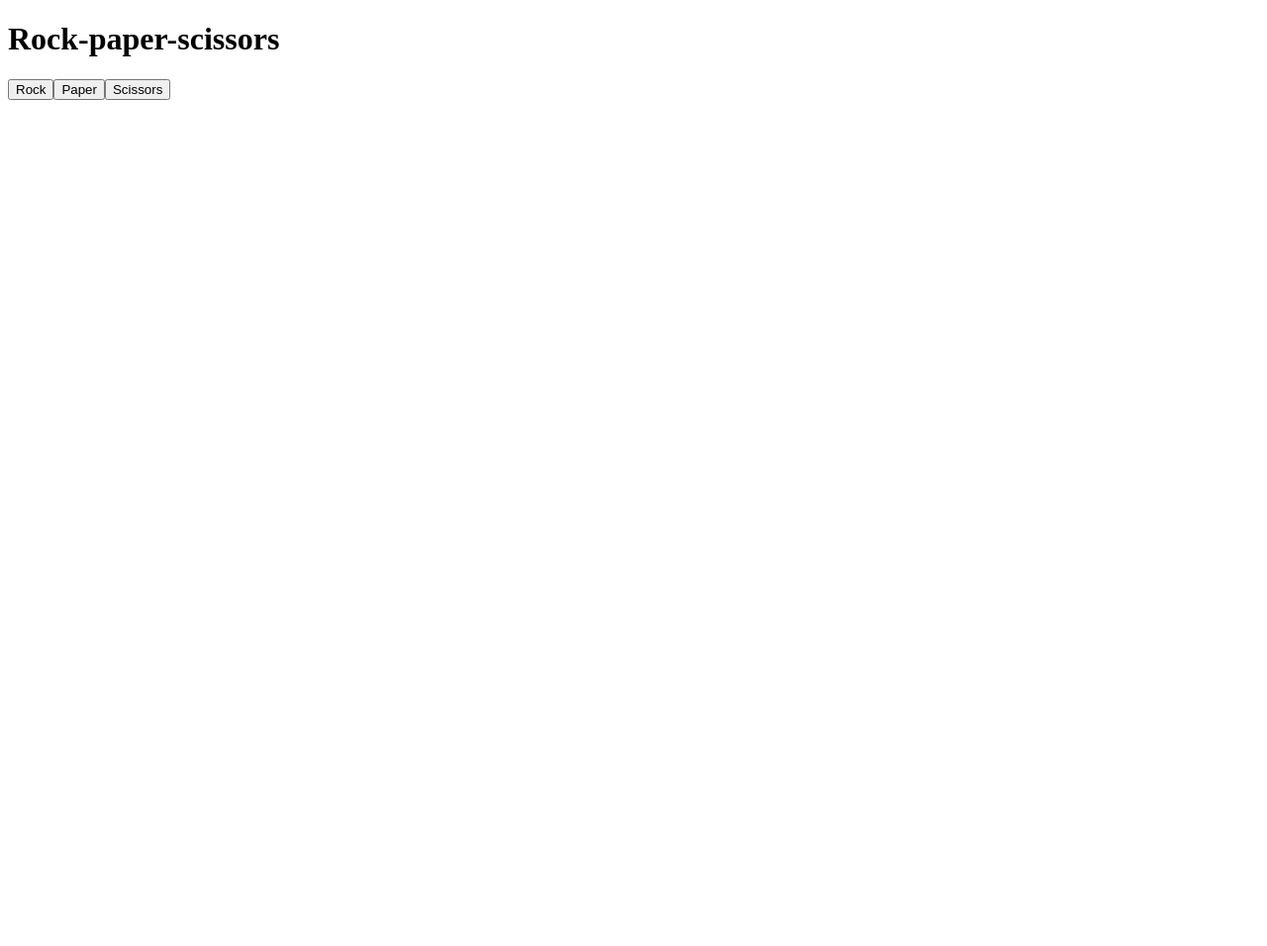
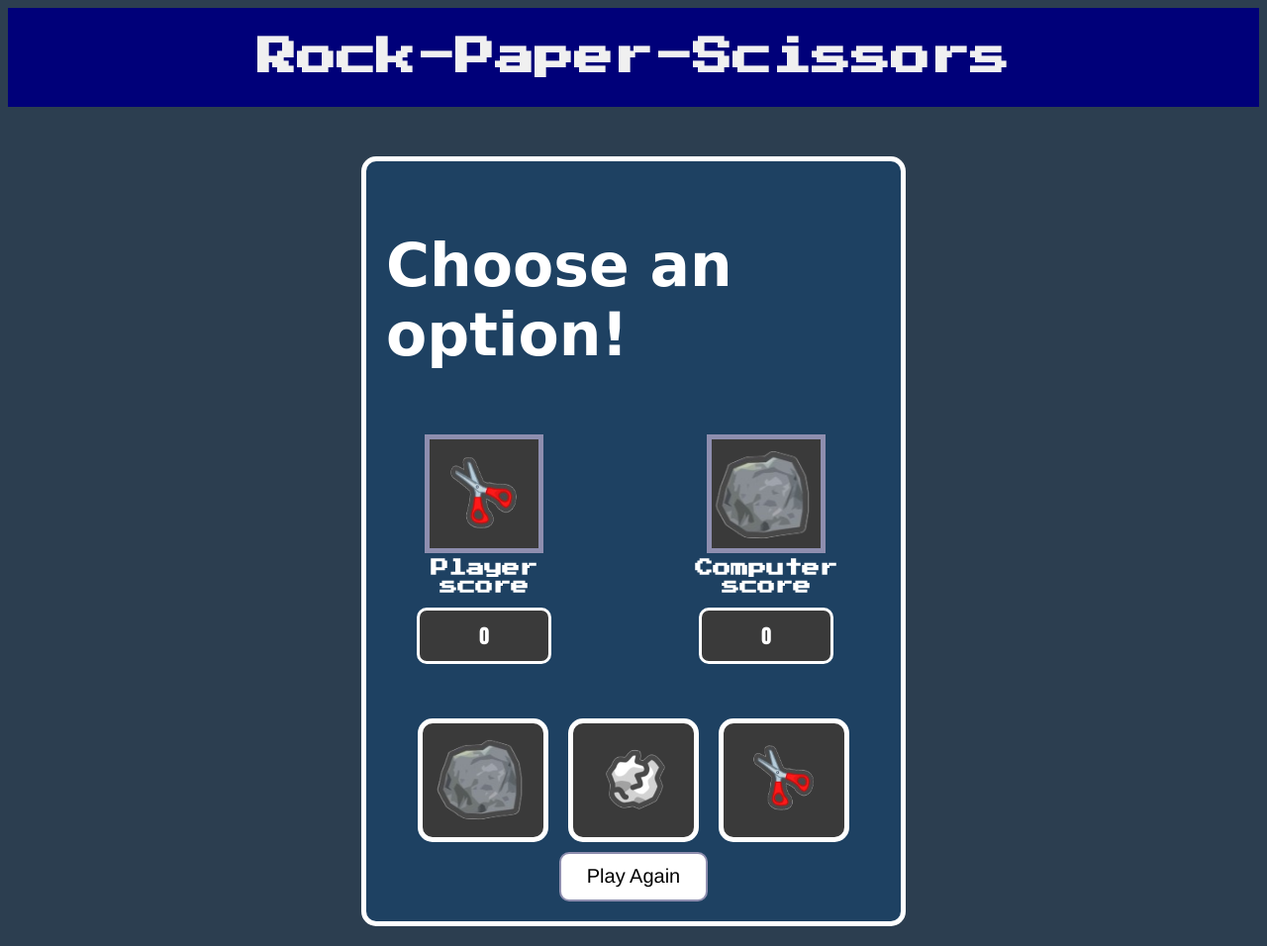
Before and after one commit to LucasMati/Rock-Paper-Scissors-game, a plain HTML site: page rock-paper-scissors.html in a window 1280 px wide. Shown: the whole page at 99% size. Before the commit the page ends 800 px from the top, so only its background shows below. Drawn offline with Linux system fonts and the light colour scheme.

Commit message:
Styled the interface with CSS for better UI/UX

```diff
--- a/rock-paper-scissors.html
+++ b/rock-paper-scissors.html
@@ -4,11 +4,60 @@
     <meta charset="UTF-8">
     <meta name="viewport" content="width=device-width, initial-scale=1.0">
     <title>Rock-paper-scissors</title>
+    <link rel="stylesheet" href="style.css">
+</head>
+<body>
 
-<body>
-<header>
-    <h1>Rock-paper-scissors</h1>
+    <div class="first-container">
+        <div class="game-title">
+            <header>
+                <h1>Rock-Paper-Scissors</h1>
+            </header>
+        </div>
+    </div>
+    <div class="global-container">
+    <div class="second-container">
+        <div id="matchWinner">
+            <h2>Choose an option!</h2>
+        </div>
 
+    </div>
+    <div class="third-container">
+        <div class="round-result">
+            <div class = "humanChoice">
+                <p><img id="humanImg" src="scissor.png" alt="Human Choice"></p>
+                <p class="choice">Player score</p>
+                <p id="humanScore">0</p>
+            </div>
+            <div class="computerChoice">
+                <p><img id= "computerImg" src="rock.png" alt="Human Choice"></p>
+                <p class="choice">Computer score</p>
+                <p id="computerScore">0</p>
+            </div>
+
+
+        </div>
+        <div class="result">
+            <p id="roundWinner"></p>
+
+        </div>
+    </div>
+
+    <div class="fourth-container">
+        <div class="button-container">
+            <button id="rockButton"><img src="rock.png" alt="Rock"></button>
+        </div>
+        <div class="button-container">
+            <button id="paperButton"><img src="paper.png" alt=""></button>
+        </div>
+        <div class="button-container">
+            <button id="scissorsButton"><img src="scissor.png" alt="Scissors"></button>
+        </div>
+    </div>
+    <div class="fifth-container">
+        <button id="restart">Play Again</button>
+    </div>
+    </div>
+    <script src="script.js"></script>
 </body>
-<script src="script.js"></script>
 </html>
--- a/script.js
+++ b/script.js
@@ -5,36 +5,51 @@ const rules = {
     paper: { beats: "rock" },
     scissors: { beats: "paper" }
 };
-const rockButton = document.createElement('button');
-const paperButton = document.createElement('button');
-const scissorsButton = document.createElement('button');
+const rockButton = document.getElementById('rockButton');
+const paperButton = document.getElementById('paperButton');
+const scissorsButton = document.getElementById('scissorsButton');
+const restartButton = document.getElementById('restart')
 const score = document.createElement('div');
-const roundWinner = document.createElement('div');
-const matchWinner = document.createElement('div');
 
-score.appendChild(matchWinner);
-score.appendChild(roundWinner);
+const matchWinner = document.getElementById('matchWinner');
+const humanPoints = document.getElementById('humanScore');
+const computerPoints = document.getElementById('computerScore');
+const roundWinner = document.getElementById('roundWinner');
+let imgHuman = document.getElementById('humanImg');
+let imgComputer = document.getElementById('computerImg')
 
-rockButton.textContent = "Rock";
-paperButton.textContent = "Paper";
-scissorsButton.textContent = "Scissors";
 
-document.body.appendChild(rockButton);
-document.body.appendChild(paperButton);
-document.body.appendChild(scissorsButton);
-document.body.appendChild(score);
-document.body.appendChild(roundWinner);
-document.body.appendChild(matchWinner);
+
+
 
 
 function getComputerChoice(max){
     let rand = Math.floor(Math.random()*max);
+    console.log("Computer Choice (Random Number):", rand); // Depuración
     return options[rand]
 
 }
-
+function getComputerImg(computerChoice){
+    if(computerChoice === "rock"){
+        imgComputer.src = "rock.png"
+    }
+    else if(computerChoice === "paper"){
+        imgComputer.src = "paper.png"
+    }
+    else if(computerChoice === "scissors"){
+        imgComputer.src = "scissor.png"
+    }
+}
 let humanScore = 0
 let computerScore = 0
+function restartGame(){
+    document.querySelectorAll("button").forEach(btn => {
+        if (btn.id !== "restart") { // Evita deshabilitar el botón que activa la función
+            btn.disabled = true;
+        }
+    });
+}
+
 function selectWinner(humanChoice,computerChoice){
     if(humanChoice === computerChoice){
         roundWinner.textContent = "It's a tie!"
@@ -49,17 +64,21 @@ function selectWinner(humanChoice,computerChoice){
         computerScore += 1
     }
 
-    score.textContent = `Your Score: ${humanScore} Computer Score: ${computerScore}`
+    humanPoints.textContent = ` ${humanScore}`
+    computerPoints.textContent = ` ${computerScore}`
 
     if(humanScore === 5){
         matchWinner.textContent = "You win the match!"
         humanScore = 0
         computerScore = 0
+        restartGame()
+
     }
     else if(computerScore === 5){
         matchWinner.textContent = "The computer wins the match!"
         humanScore = 0
         computerScore = 0
+        restartGame()
     }
 
 }
@@ -67,12 +86,9 @@ function playRound(humanChoice){
 
 
     const computerChoice = getComputerChoice(3);
-
+    getComputerImg(computerChoice);
     selectWinner(humanChoice,computerChoice)
 
-
-    console.log("Your Score: ",humanScore)
-    console.log("Computer Score: ",computerScore)
 
 
 
@@ -81,12 +97,25 @@ function playRound(humanChoice){
 
 rockButton.addEventListener('click',function(){
     playRound("rock")
+    imgHuman.src = "rock.png"
 
 });
 paperButton.addEventListener('click',function(){
     playRound("paper")
+    imgHuman.src = "paper.png"
 });
 scissorsButton.addEventListener('click',function(){
     playRound("scissors")
+    imgHuman.src = "scissor.png"
 
 });
+restartButton.addEventListener('click',function(){
+    humanPoints.textContent = ` ${humanScore}`
+    computerPoints.textContent = ` ${computerScore}`
+    matchWinner.textContent = "Choose your Weapon"
+    document.querySelectorAll("button").forEach(btn => {
+        if (btn.id !== "restart") { // Evita deshabilitar el botón que activa la función
+            btn.disabled = false;
+        }
+    });
+})
--- /dev/null
+++ b/style.css
@@ -0,0 +1,161 @@
+@import url('https://fonts.googleapis.com/css2?family=Press+Start+2P&display=swap');
+
+body {
+  background-color: #2C3E50;
+  color: #FFFFFF;
+  font-family: "Press Start 2P", cursive;
+}
+
+.global-container {
+  margin: 50px auto 20px;
+  display: flex;
+  flex-direction: column;
+  justify-content: center;
+  align-items: center;
+  background-color: rgba(0, 71, 138, 0.308);
+  border: solid 5px #FFFFFF;
+  width: 500px;
+  border-radius: 15px;
+  padding: 20px;
+}
+
+.first-container {
+  font-size: 20px;
+
+  background-color: rgb(0, 0, 121);
+  font-weight: bold;
+  height: 100px;
+  color: #f0f0f0;
+  display: flex;
+  flex-wrap: wrap;
+  justify-content: center;
+  align-items: center;
+}
+
+header {
+  display: flex;
+  justify-self: center;
+  align-self: center;
+
+}
+
+.second-container {
+  top: 20px;
+  display: flex;
+  flex-wrap: wrap;
+  justify-content: center;
+  align-items: center;
+}
+
+.game-options {
+  display: flex;
+  justify-content: center;
+  align-items: center;
+}
+
+.third-container {
+  display: flex;
+  flex-direction: column;
+  justify-content: center;
+  align-items: center;
+}
+
+.round-result {
+  display: flex;
+  justify-content: center;
+  align-items: center;
+  gap: 70px;
+}
+
+.humanChoice, .computerChoice {
+  display: flex;
+  flex-direction: column;
+  align-items: center;
+  text-align: center;
+}
+
+.humanChoice img, .computerChoice img {
+  background-color: #3A3A3A;
+  border: solid 5px rgb(142, 142, 175);
+  width: 110px;
+  height: 110px;
+  object-fit: contain;
+}
+
+.choice {
+  font-size: 18px;
+  font-weight: bold;
+  margin-top: -10px;
+}
+
+#humanScore, #computerScore {
+  margin-top: -5px;
+  border: solid 3px;
+  border-radius: 10px;
+  padding: 10px;
+  width: 110px;
+  background-color: #3A3A3A;
+  color: white;
+  font-size: 20px;
+  font-family: Impact, Haettenschweiler, 'Arial Narrow Bold', sans-serif;
+}
+
+.result {
+  display: flex;
+  flex-direction: column;
+  align-items: center;
+  justify-items: center;
+}
+
+#roundWinner {
+  margin-top: -5px;
+  font-size: 30px;
+  font-weight: bold;
+  font-family: "Bangers", cursive;
+}
+
+#matchWinner {
+  font-size: 40px;
+  font-weight: bold;
+  font-family: "Bangers", cursive;
+}
+
+.fourth-container {
+  display: flex;
+  justify-content: center;
+  align-items: center;
+  gap: 20px;
+  flex-wrap: wrap;
+  margin: 10px;
+}
+
+button {
+  border: solid 5px #FFFFFF;
+  border-radius: 15px;
+  background-color: #3A3A3A;
+  cursor: pointer;
+}
+
+button img {
+  width: 100px;
+  height: 100px;
+  margin: 5px;
+  object-fit: contain;
+}
+
+.fifth-container {
+  display: flex;
+  justify-content: center;
+  align-items: center;
+}
+
+#restart {
+  width: 150px;
+  height: 50px;
+  font-size: 20px;
+  color: black;
+  background-color: white;
+  font-family: 'Franklin Gothic Medium', 'Arial Narrow', Arial, sans-serif;
+  border: solid 2px rgb(142, 142, 175);
+  border-radius: 10px;
+}
```
Also changed, not shown: paper.png (added), rock.png (added), scissor.png (added).
